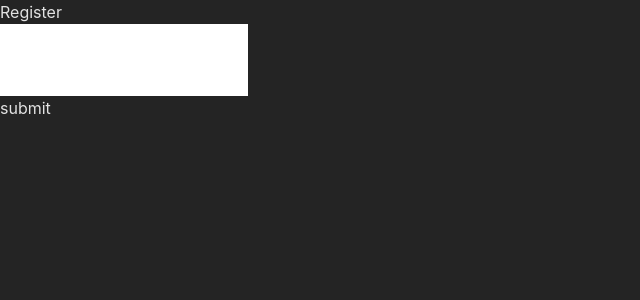
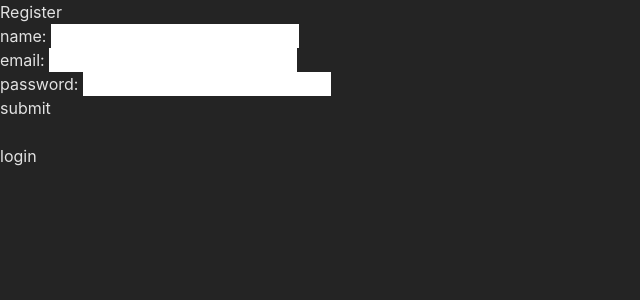
Before and after one commit to mostafa-meerzad/task-manager, a React (Vite) app in the folder frontend/: page /register in a window 1280 px wide. Shown: the top 300 px of the page, without its empty margins (0-640 px from the left). Built offline with nearby package versions, Linux system fonts and the light colour scheme.

Commit message:
get the frontend working

```diff
--- a/frontend/src/App.jsx
+++ b/frontend/src/App.jsx
@@ -1,31 +1,25 @@
 import { AuthProvider } from "./contenxt/AuthContext";
-import { BrowserRouter as Router, Route, Routes} from "react-router-dom";
+import { BrowserRouter as Router, Route, Routes } from "react-router-dom";
 import Home from "./pages/Home";
 import LoginPage from "./pages/LoginPage";
 import RegisterPage from "./pages/RegisterPage";
 import ProtectedRoute from "./components/ProtectedRoute";
 import TasksPage from "./pages/TasksPage";
+
 const App = () => {
   return (
     <AuthProvider>
-
       <Router>
         <Routes>
-
-      <Route exact path="/" Component={Home}/>
-      <Route exact path="/login" Component={LoginPage}/>
-      <Route exact path="/register" Component={RegisterPage}/>
-      <Route path="/tasks" element={
-        <ProtectedRoute>
-          <TasksPage/>
-        </ProtectedRoute>
-      }/>
-
+          <Route exact path="/" Component={Home} />
+          <Route exact path="/login" Component={LoginPage} />
+          <Route exact path="/register" Component={RegisterPage} />
+          <Route element={<ProtectedRoute />}>
+            <Route path="/tasks" element={<TasksPage />} />
+          </Route>
         </Routes>
-
       </Router>
     </AuthProvider>
-
   );
 };
 export default App;
--- a/frontend/src/components/ProtectedRoute.jsx
+++ b/frontend/src/components/ProtectedRoute.jsx
@@ -1,16 +1,18 @@
 import { useContext } from "react";
 import { AuthContext } from "../contenxt/AuthContext";
-import { Navigate } from "react-router-dom";
+import { Navigate, Outlet } from "react-router-dom";
 
-const ProtectedRoute = ({ children}) => {
-  const { isAuthenticated } = useContext(AuthContext);
+const ProtectedRoute = () => {
+  const {
+    authState: { isAuthenticated },
+  } = useContext(AuthContext);
 
-  if(!isAuthenticated) {
+  // console.log(isAuthenticated);
+  // console.log(authState);
 
-    return (
-      <Navigate to={"/login"}/>
-    );
+  if (!isAuthenticated) {
+    return <Navigate to={"/login"} />;
   }
-  return {children}
+  return <Outlet />;
 };
 export default ProtectedRoute;
--- a/frontend/src/components/auth/Login.jsx
+++ b/frontend/src/components/auth/Login.jsx
@@ -2,14 +2,17 @@ import { useContext, useState } from "react";
 import axios from "axios";
 import { AuthContext } from "../../contenxt/AuthContext";
 // import {useHistory} from "react-router-dom"
+// import RegisterPage from "../../pages/RegisterPage";
+import { Link, useNavigate } from "react-router-dom";
 
 const Login = () => {
   const [formData, setFormData] = useState({
     email: "",
     password: "",
   });
+  const navigate = useNavigate()
   // const history = useHistory();
-  const { login } = useContext(AuthContext);
+  const { login,  } = useContext(AuthContext);
 
   const handleChange = (e) =>
     setFormData({ ...formData, [e.target.name]: e.target.value });
@@ -20,34 +23,52 @@ const Login = () => {
     try {
       const res = await axios.post("http://localhost:3000/api/auth", formData);
       login(res.data.token, res.data.user);
+      // axios.defaults.headers.common["x-auth-token"] = res.data.token
+      console.log("res: ", res);
+      navigate("/")
+      // Navigate("/")
       // history.push("/");
     } catch (error) {
-      console.log(error.response.data);
+      console.log(error.response);
+      console.log(error.response.status);
+      console.log(error.response.statusText);
+      console.log(error.response.data.error);
     }
   };
 
   return (
+    <>
       <form onSubmit={handleSubmit}>
         <div>
+          <label htmlFor="email">email: </label>
           <input
             type="email"
             name="email"
             value={formData.email}
             onChange={handleChange}
+            required
           />
         </div>
         <div>
+          <label htmlFor="password">password: </label>
           <input
             type="text"
             name="password"
             value={formData.password}
             onChange={handleChange}
+            required
           />
         </div>
         <div>
           <button type="submit">submit</button>
         </div>
       </form>
+      <br />
+      <Link to={"/register"}>sign up</Link>
+      <br />
+      {/* <Link to={"/tasks"}>tasks</Link> */}
+      {/* <Navigate to={"/register"} > sign up</Navigate> */}
+    </>
   );
 };
 
--- a/frontend/src/components/auth/Register.jsx
+++ b/frontend/src/components/auth/Register.jsx
@@ -1,6 +1,7 @@
 import axios from "axios";
 import { useContext, useState } from "react";
 import { AuthContext } from "../../contenxt/AuthContext";
+import { Link } from "react-router-dom";
 // import { useHistory } from "react-router-dom";
 
 const Register = () => {
@@ -14,7 +15,7 @@ const Register = () => {
   // const history = useHistory();
 
   const handleChange = (e) =>
-    setFormData({ ...formData, [e.target.name]: e.targe.value });
+    setFormData({ ...formData, [e.target.name]: e.target.value });
 
   const handleSubmit = async (e) => {
     e.preventDefault();
@@ -27,8 +28,10 @@ const Register = () => {
     }
   };
   return (
+    <>
       <form onSubmit={handleSubmit}>
         <div>
+          <label htmlFor="name">name: </label>
           <input
             type="text"
             name="name"
@@ -37,6 +40,7 @@ const Register = () => {
           />
         </div>
         <div>
+          <label htmlFor="email">email: </label>
           <input
             type="email"
             name="email"
@@ -45,6 +49,7 @@ const Register = () => {
           />
         </div>
         <div>
+          <label htmlFor="password">password: </label>
           <input
             type="password"
             name="password"
@@ -57,6 +62,9 @@ const Register = () => {
           <button type="submit">submit</button>
         </div>
       </form>
+      <br />
+      <Link to={"/login"}>login</Link>
+    </>
   );
 };
 export default Register;
--- a/frontend/src/components/tasks/TaskForm.jsx
+++ b/frontend/src/components/tasks/TaskForm.jsx
@@ -1,7 +1,8 @@
-import { useState } from "react";
+import { useContext, useState } from "react";
 import axios from "axios";
+import { AuthContext } from "../../contenxt/AuthContext";
 
-const TaskForm = ({fetchData}) => {
+const TaskForm = () => {
   const [formData, setFormData] = useState({
     title: "",
     description: "",
@@ -11,19 +12,23 @@ const TaskForm = ({fetchData}) => {
   const handleChange = (e) =>
     setFormData({ ...formData, [e.target.name]: e.target.value });
 
+  const {authState} = useContext(AuthContext)
   const handleSubmit = async (e) => {
     e.preventDefault();
 
     try {
-      await axios.post("http://localhost:3000/api/tasks", formData);
-      fetchData()
+      await axios.post("http://localhost:3000/api/tasks", formData, {
+        headers: {
+          "x-auth-token": authState.token,
+        },
+      });
       setFormData({
         title: "",
         description: "",
         completed: false,
       });
     } catch (error) {
-      console.log(error.response.data);
+      console.log(error.response);
     }
   };
 
@@ -35,6 +40,7 @@ const TaskForm = ({fetchData}) => {
           name="title"
           value={formData.title}
           onChange={handleChange}
+          required
         />
       </div>
       <div>
--- a/frontend/src/components/tasks/TaskList.jsx
+++ b/frontend/src/components/tasks/TaskList.jsx
@@ -1,12 +1,29 @@
-import { useEffect, useState } from "react";
+import { useContext, useEffect, useState } from "react";
 import axios from "axios";
+import { AuthContext } from "../../contenxt/AuthContext";
+import { useNavigate } from "react-router-dom";
 
 const TaskList = () => {
   const [tasks, setTasks] = useState([]);
 
+  const navigate = useNavigate();
+
+  const { authState } = useContext(AuthContext);
+  console.log("task list");
+  console.log(authState);
+  console.log(authState.isAuthenticated);
+
   const fetchTasks = async () => {
+    if (!authState.isAuthenticated) {
+      navigate("/login");
+    }
+
     try {
-      const tasks = await axios.get("http://localhost:3000/api/tasks");
+      const tasks = await axios.get("http://localhost:3000/api/tasks", {
+        headers: {
+          "x-auth-token": authState.token,
+        },
+      });
       setTasks(tasks.data);
     } catch (error) {
       console.log(error.response.data);
@@ -28,6 +45,8 @@ const TaskList = () => {
           </div>
         );
       })}
+      <br />
+      <br />
     </div>
   );
 };
--- a/frontend/src/contenxt/AuthContext.jsx
+++ b/frontend/src/contenxt/AuthContext.jsx
@@ -1,15 +1,23 @@
+// import axios from "axios";
 import { createContext, useState } from "react";
 
 export const AuthContext = createContext();
 
 export const AuthProvider = ({ children }) => {
+  const token = localStorage.getItem("token");
+  // if (token) axios.defaults.headers.common["x-auth-token"] = token;
+
   const [authState, setAuthState] = useState({
-    token: localStorage.getItem("token"),
+    token,
     isAuthenticated: false,
     user: null,
   });
 
   const login = (token, user) => {
+    console.log("login function is called")
+    console.log(token)
+    console.log(user)
+
     localStorage.setItem("token", token);
     setAuthState({ token, isAuthenticated: true, user });
   };
@@ -19,6 +27,12 @@ export const AuthProvider = ({ children }) => {
     setAuthState({ token: null, isAuthenticated: false, user: null });
   };
 
+  // console.log("auth context");
+  // console.log(authState.token);
+  // console.log(authState.isAuthenticated);
+  // console.log(authState.user);
+  // console.log("auth context");
+  // console.log("-------------------------");
   return (
     <AuthContext.Provider value={{ authState, login, logout }}>
       {children}
```
Lines whose indentation alone changed are shown as unchanged.
